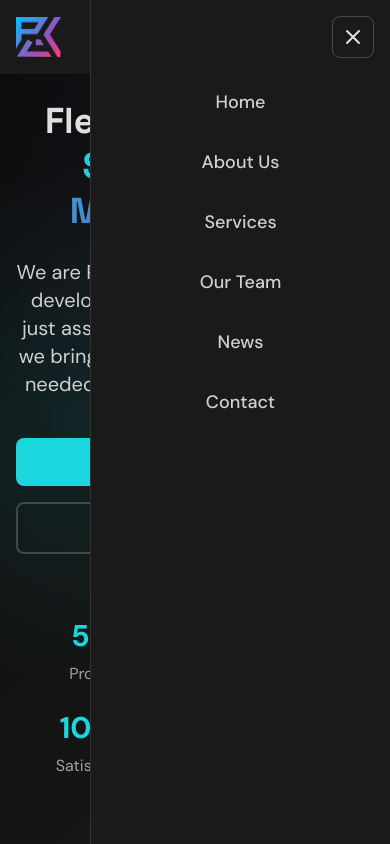
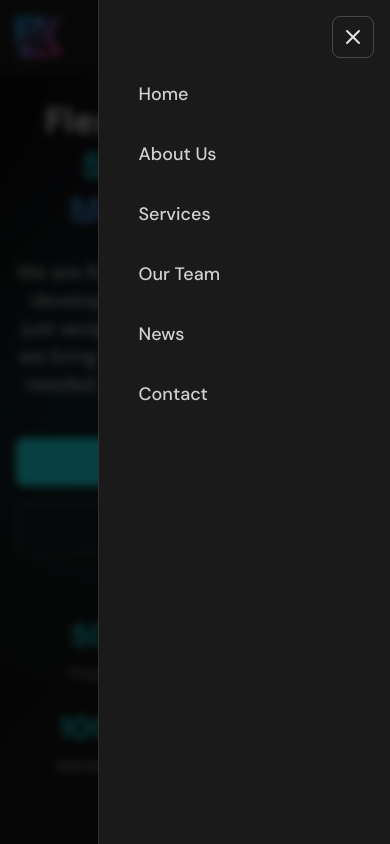
Before and after one commit to MykhailoTymoshenko08/RZK_Soft, a React (Vite) app: page / in a window 390 px wide. Both pictures are taken after a click on the button 353 px from the left and 37 px from the top of the page. Shown: the top 844 px of the page. Built offline with nearby package versions, Linux system fonts and the light colour scheme.

Commit message:
bruuuh header. mob menu bar is out of header so its gto be visible

```diff
--- a/src/components/Header.tsx
+++ b/src/components/Header.tsx
@@ -19,10 +19,8 @@ const Header = () => {
   ]
 
   const scrollToSection = (id: string) => {
-    // Якщо ми не на головній сторінці, спочатку переходимо на головну
     if (location.pathname !== '/') {
       navigate('/')
-      // Чекаємо трохи часу, щоб сторінка встигла завантажитись
       setTimeout(() => {
         const element = document.getElementById(id)
         if (element) {
@@ -36,7 +34,6 @@ const Header = () => {
         }
       }, 100)
     } else {
-      // Якщо ми вже на головній сторінці, просто скролимо
       const element = document.getElementById(id)
       if (element) {
         const headerOffset = 80
@@ -66,6 +63,7 @@ const Header = () => {
   }, [])
 
   return (
+    <>
       <header className={`fixed top-0 w-full z-50 transition-all duration-300 ${
         scrolled ? 'bg-brandDark/95 backdrop-blur-md py-3 shadow-lg' : 'bg-brandDark py-4'
       }`}>
@@ -80,7 +78,6 @@ const Header = () => {
                 window.scrollTo({ top: 0, behavior: 'smooth' });
               }}
             >
-            {/* logo image */}
               <div className="relative">
                 <img
                   src="/images/logo.png"
@@ -95,13 +92,11 @@ const Header = () => {
                     }
                   }}
                 />
-              {/* fallback for logo */}
                 <div className="logo-fallback h-10 w-10 gradient-bg rounded-lg flex items-center justify-center" style={{ display: 'none' }}>
                   <span className="font-bold text-white text-lg">RZK</span>
                 </div>
               </div>
 
-            {/* logo text for desktop */}
               <div className="hidden md:block">
                 <span className="text-2xl font-bold font-space-grotesk bg-gradient-to-r from-brandCyan to-purple-500 bg-clip-text text-transparent">
                   RZK Soft
@@ -110,7 +105,6 @@ const Header = () => {
               </div>
             </a>
 
-          {/* desktop Navigation */}
             <nav className="hidden md:flex items-center space-x-4 lg:space-x-8">
               <button onClick={() => {
                 if (location.pathname !== '/') {
@@ -166,7 +160,6 @@ const Header = () => {
                 {translations.contactPage}
               </button>
 
-            {/* Language Selector */}
               <div className="language-selector">
                 <button
                   onClick={() => setIsLangMenuOpen(!isLangMenuOpen)}
@@ -203,7 +196,6 @@ const Header = () => {
               </div>
             </nav>
 
-          {/* mobile menu button */}
             <div className="md:hidden flex items-center gap-3">
               <div className="relative">
                 <button
@@ -250,9 +242,20 @@ const Header = () => {
               </button>
             </div>
           </div>
+        </div>
+      </header>
 
-        {/* mobile menu - оновлено з кращим фоном та хрестиком */}
-        <div className={`mobile-menu ${isMobileMenuOpen ? 'open' : ''} md:hidden`}>
+      {/* Мобільне меню - ВИНЕСЕНЕ ПОЗА HEADER */}
+      <div className={`md:hidden fixed inset-0 z-[100] ${isMobileMenuOpen ? 'block' : 'hidden'}`}>
+        {/* Затемнений фон */}
+        <div
+          className="absolute inset-0 bg-black/70 backdrop-blur-sm"
+          onClick={() => setIsMobileMenuOpen(false)}
+        />
+
+        {/* Контейнер меню */}
+        <div className="absolute top-0 right-0 h-full w-3/4 max-w-sm bg-brandDark border-l border-white/10">
+          <div className="p-6 h-full">
             <div className="absolute top-4 right-4">
               <button
                 onClick={() => setIsMobileMenuOpen(false)}
@@ -263,52 +266,54 @@ const Header = () => {
                 </svg>
               </button>
             </div>
+
             <div className="flex flex-col space-y-4 mt-12">
               <button onClick={() => {
                 navigate('/');
                 setIsMobileMenuOpen(false);
                 setTimeout(() => scrollToSection('home'), 100);
-            }} className="nav-link text-lg">
+              }} className="nav-link text-lg text-left">
                 {translations.homePage}
               </button>
               <button onClick={() => {
                 navigate('/');
                 setIsMobileMenuOpen(false);
                 setTimeout(() => scrollToSection('about'), 100);
-            }} className="nav-link text-lg">
+              }} className="nav-link text-lg text-left">
                 {translations.aboutUsPage}
               </button>
               <button onClick={() => {
                 navigate('/');
                 setIsMobileMenuOpen(false);
                 setTimeout(() => scrollToSection('services'), 100);
-            }} className="nav-link text-lg">
+              }} className="nav-link text-lg text-left">
                 {translations.servicesPage}
               </button>
               <button onClick={() => {
                 navigate('/');
                 setIsMobileMenuOpen(false);
                 setTimeout(() => scrollToSection('team'), 100);
-            }} className="nav-link text-lg">
+              }} className="nav-link text-lg text-left">
                 {translations.teamPage}
               </button>
               <button onClick={() => {
                 navigateToNews();
                 setIsMobileMenuOpen(false);
-            }} className="nav-link text-lg">
+              }} className="nav-link text-lg text-left">
                 News
               </button>
               <button onClick={() => {
                 navigate('/');
                 setIsMobileMenuOpen(false);
                 setTimeout(() => scrollToSection('contact'), 100);
-            }} className="nav-link text-lg">
+              }} className="nav-link text-lg text-left">
                 {translations.contactPage}
               </button>
             </div>
           </div>
         </div>
-    </header>
+      </div>
+    </>
   )
 }
 
--- a/src/styles/globals.css
+++ b/src/styles/globals.css
@@ -308,6 +308,19 @@ section {
   transition: transform 0.3s ease;
 }
 
+@keyframes slideInRight {
+  from {
+    transform: translateX(100%);
+  }
+  to {
+    transform: translateX(0);
+  }
+}
+
+.animate-slideInRight {
+  animation: slideInRight 0.3s ease-out;
+}
+
 .mobile-menu.open {
   transform: translateX(0);
 }
```
Lines whose indentation alone changed are shown as unchanged.
